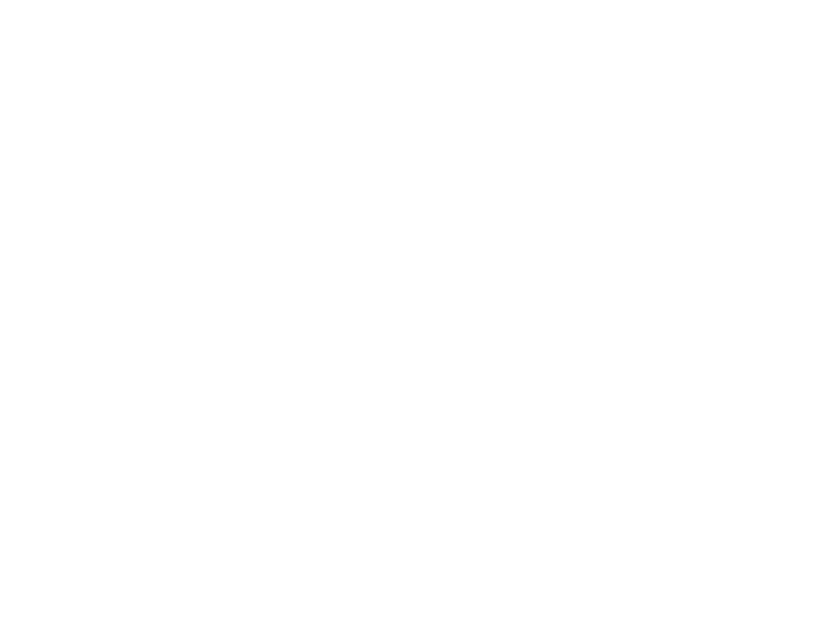
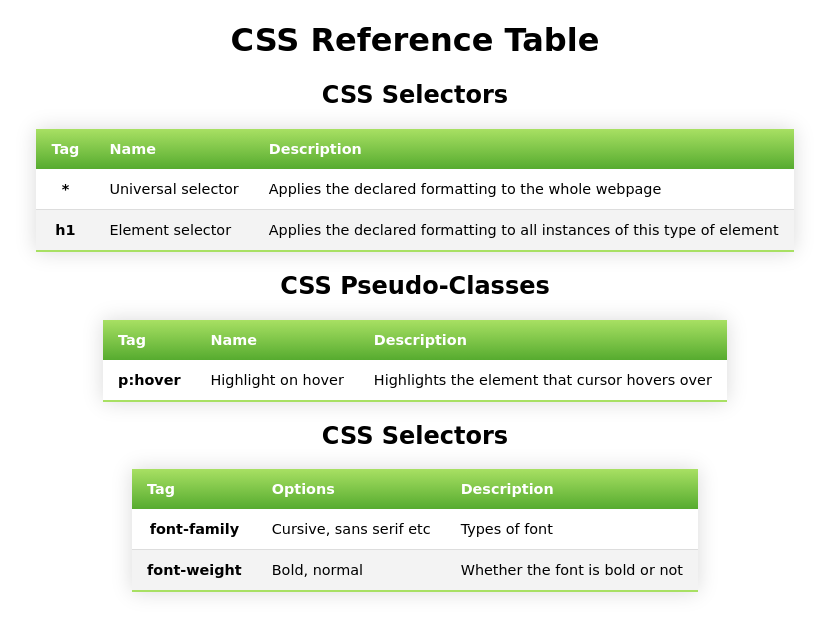
Before and after one commit to alexjameswalton/html_css_cheatsheet, a plain HTML site: page index.html in a window 1280 px wide. Shown: the whole page, without its empty margins (225-1054 px from the left). Drawn offline with Linux system fonts and the light colour scheme.

Commit message:
First draft html and css

```diff
--- a/index.html
+++ b/index.html
@@ -4,9 +4,86 @@
     <meta charset="UTF-8">
     <meta http-equiv="X-UA-Compatible" content="IE=edge">
     <meta name="viewport" content="width=device-width, initial-scale=1.0">
-    <title>Document</title>
+    <title>html_css_cheatsheet</title>
+    <link href='./styles.css' rel='stylesheet'>
 </head>
 <body>
+    <header>
+        <h1>CSS Reference Table</h1>
+    </header>
+
+    <section class="selectors">
+        <h2>CSS Selectors</h2>
+        <table class="styled-table">
+            <thead>
+                <tr>
+                    <th>Tag</th>
+                    <th>Name</th>
+                    <th>Description</th>
+                </tr>
+            </thead>
+            <tbody>
+                <tr>
+                    <th>*</th>
+                    <td>Universal selector</td>
+                    <td>Applies the declared formatting to the whole webpage</td>
+                </tr>
+                <tr>
+                    <th>h1</th>
+                    <td>Element selector</td>
+                    <td>Applies the declared formatting to all instances of this type of element</td>
+                </tr>
+            </tbody>
+        </table>
+
+    </section>
+
+    <section class="CSS Visuals">
+        <h2>CSS Pseudo-Classes</h2>
+        <table class="styled-table">
+            <thead>
+                <tr>
+                    <th>Tag</th>
+                    <th>Name</th>
+                    <th>Description</th>
+                </tr>
+            </thead>
+            <tbody>
+                <tr>
+                    <th>p:hover</th>
+                    <td>Highlight on hover</td>
+                    <td>Highlights the element that cursor hovers over</td>
+                </tr>
+            </tbody>
+        </table>
+
+    </section>
+
+    <section class="Declarations">
+        <h2>CSS Selectors</h2>
+        <table class="styled-table">
+            <thead>
+                <tr>
+                    <th>Tag</th>
+                    <th>Options</th>
+                    <th>Description</th>
+                </tr>
+            </thead>
+            <tbody>
+                <tr>
+                    <th>font-family</th>
+                    <td>Cursive, sans serif etc</td>
+                    <td>Types of font</td>
+                </tr>
+                <tr>
+                    <th>font-weight</th>
+                    <td>Bold, normal</td>
+                    <td>Whether the font is bold or not</td>
+                </tr>
+            </tbody>
+        </table>
+
+    </section>
 
 </body>
 </html>
--- a/styles.css
+++ b/styles.css
@@ -0,0 +1,45 @@
+h1, h2 {
+    text-align: center;
+    font-family: cursive;
+}
+
+.styled-table {
+    border-collapse: collapse;
+    margin: auto;
+    font-size: 0.9em;
+    font-family: cursive;
+    min-width: 400px;
+    box-shadow: 0 0 20px rgba(0, 0, 0, 0.15);
+}
+
+.styled-table thead tr {
+    /*background-color: #009879;
+    color: #ffffff;*/
+    text-align: left;
+    background: #56ab2f; /* fallback for old browsers */
+    background: -webkit-linear-gradient(to top, #56ab2f, #a8e063); /* Chrome 10-25, Safari 5.1-6 */
+    background: linear-gradient(to top, #56ab2f, #a8e063); /* W3C, IE 10+/ Edge, Firefox 16+, Chrome 26+, Opera 12+, Safari 7+ */
+    color:white;
+}
+
+.styled-table th,
+.styled-table td {
+    padding: 12px 15px;
+}
+
+.styled-table tbody tr:nth-of-type(even) {
+    background-color: #f3f3f3;
+}
+
+.styled-table tbody tr:hover {
+    background-color: yellowgreen;
+}
+
+.styled-table tbody tr {
+    border-bottom: 1px solid #dddddd;
+}
+
+
+.styled-table tbody tr:last-of-type {
+    border-bottom: 2px solid #a8e063;
+}
```
